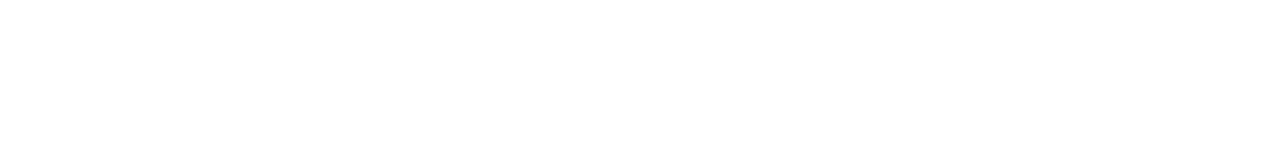
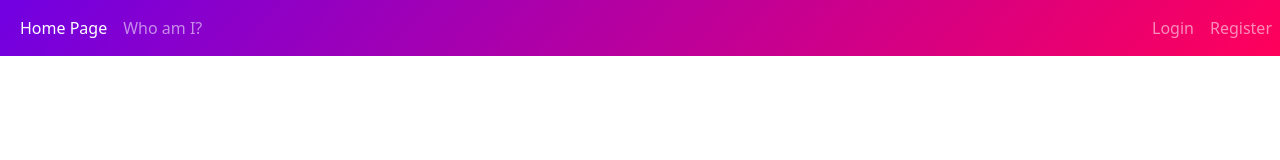
Before and after one commit to okunamayanad-zz/okunamayanad, a plain HTML site: page docs/index.html in a window 1280 px wide. Drawn offline with nearby package versions, Linux system fonts and the light colour scheme.

Commit message:
Added navbar

```diff
--- a/docs/index.html
+++ b/docs/index.html
@@ -1,16 +1,48 @@
 <!DOCTYPE html>
 <html>
+
 <head>
     <meta charset='utf-8'>
     <meta http-equiv='X-UA-Compatible' content='IE=edge'>
     <title>okunamayanad</title>
     <!-- title icon to ico.png -->
     <link rel='icon' href='/docs/src/png/icon/site.png'>
+    <link href="https://cdn.jsdelivr.net/npm/bootstrap@5.1.3/dist/css/bootstrap.min.css" rel="stylesheet"
+        integrity="sha384-1BmE4kWBq78iYhFldvKuhfTAU6auU8tT94WrHftjDbrCEXSU1oBoqyl2QvZ6jIW3" crossorigin="anonymous">
+    <script src="https://cdn.jsdelivr.net/npm/bootstrap@5.1.3/dist/js/bootstrap.bundle.min.js"
+        integrity="sha384-ka7Sk0Gln4gmtz2MlQnikT1wXgYsOg+OMhuP+IlRH9sENBO0LRn5q+8nbTov4+1p"
+        crossorigin="anonymous"></script>
     <meta name='viewport' content='width=device-width, initial-scale=1'>
     <link rel='stylesheet' type='text/css' media='screen' href='main.css'>
     <!-- link mainmenu.css -->
     <link rel='stylesheet' type='text/css' media='screen' href='mainmenu.css'>
 </head>
+
 <body>
+    <!-- navbar -->
+    <nav class="navbar navbar-expand-sm navbar-dark sticky-top">
+        <div class="container-fluid">
+            <ul class="navbar-nav">
+                <li class="nav-item">
+                    <a class="nav-link active" href="#">Home Page</a>
+                </li>
+                <li class="nav-item">
+                    <a href="" class="nav-link">
+                        Who am I?
+                    </a>
+                </li>
+            </ul>
+        </div>
+        <ul class="navbar-nav">
+            <li class="nav-item">
+                <a href="" class="nav-link">Login</a>
+            </li>
+            <li class="nav-item">
+                <a href="" class="nav-link">Register</a>
+            </li>
+        </ul>
+    </nav>
+    <!-- end navbar -->
 </body>
+
 </html>
--- a/docs/main.css
+++ b/docs/main.css
@@ -0,0 +1,4 @@
+.navbar{
+    background: rgb(113,0,226);
+    background: linear-gradient(130deg, rgba(113,0,226,1) 0%, rgba(255,0,91,1) 100%);
+}
```
